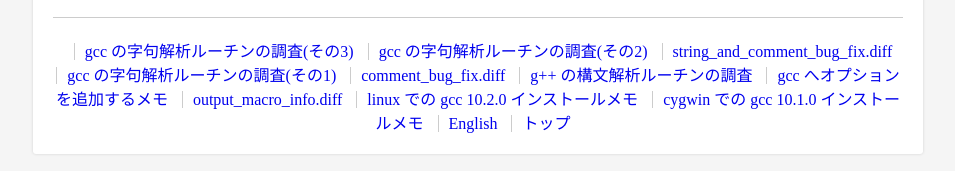
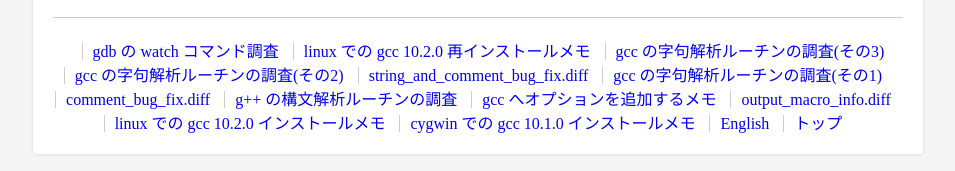
Before and after one commit to KeiHasegawa/GNU_tool, a plain HTML site: page index.html in a window 1280 px wide. Shown: the part 157-328 px from the top of the page, without its empty margins (162-1117 px from the left). Drawn offline with Linux system fonts and the light colour scheme.

Commit message:
add gdb-watch

```diff
--- a/index.html
+++ b/index.html
@@ -117,6 +117,8 @@
 <p class="userDefaultLeadTxt">崇高なことと馬鹿げたことは、往々にして余りにも
   密接に結びついているので、それらを切り離して区別するのはむずかしい。－<a href="https://ja.wikipedia.org/wiki/%E3%83%88%E3%83%9E%E3%82%B9%E3%83%BB%E3%83%9A%E3%82%A4%E3%83%B3">トマス・ペイン</p>
 <div class="userDefaultLinkTxt">
+  <a href="gdb-watch.2021.03.27.jp">gdb の watch コマンド調査</a>
+  <a href="install-linux-gcc-2021.03.25.jp">linux での gcc 10.2.0 再インストールメモ</a>
   <a href="cc1_lex3.2021.03.24.jp">gcc の字句解析ルーチンの調査(その3)</a>
   <a href="cc1_lex2.2021.03.22.jp">gcc の字句解析ルーチンの調査(その2)</a>
   <a href="string_and_comment_bug_fix.diff">string_and_comment_bug_fix.diff</a>
```
Also changed, not shown: 1 other file.
